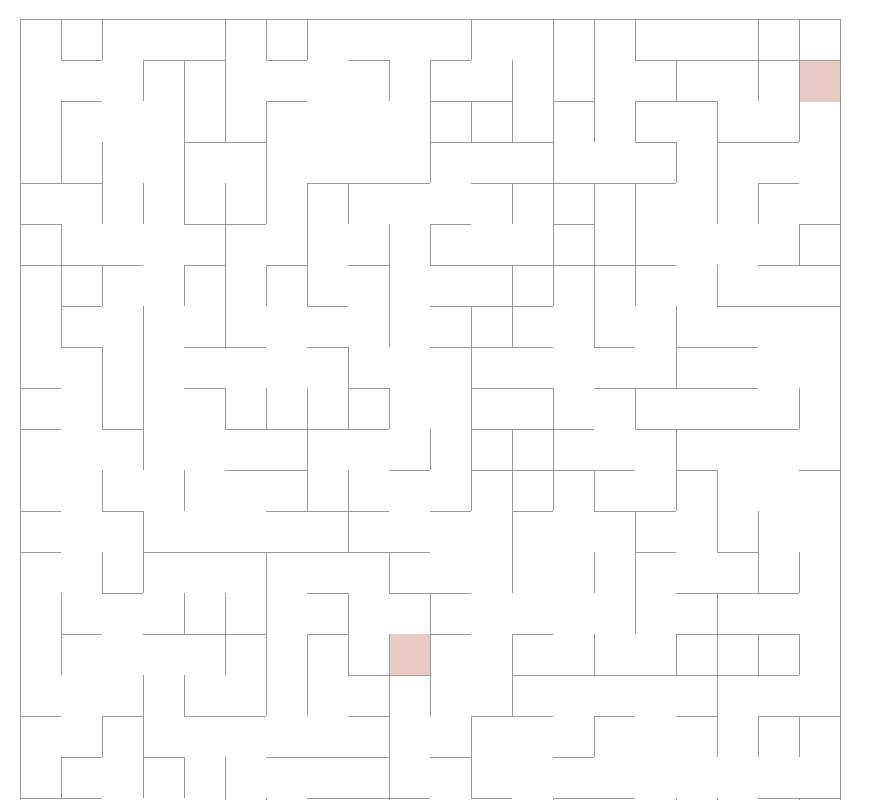
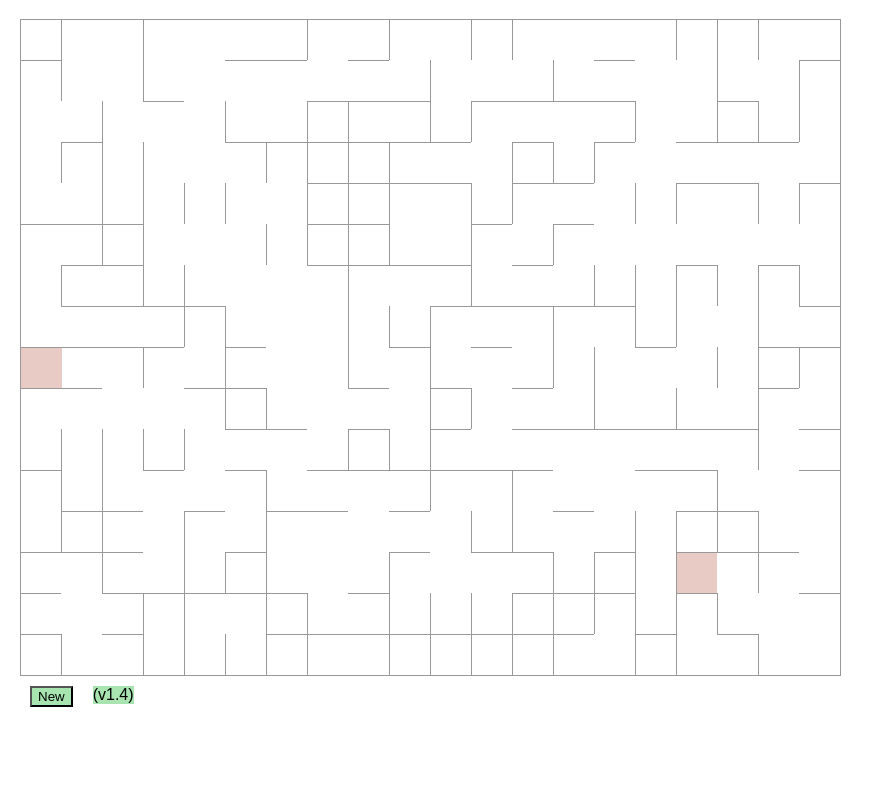
Before and after one commit to paulcb/mazeapp, a React (Create React App) app: page / in a window 1280 px wide. Shown: the whole page, without its empty margins (0-884 px from the left). Built offline with nearby package versions, Linux system fonts and the light colour scheme.

Commit message:
start new map

```diff
--- a/src/App.js
+++ b/src/App.js
@@ -1,17 +1,50 @@
 import { AppData } from "./globals";
+import Maze from './maze.js'
 
 import React, { useEffect, useState } from 'react';
 // import { testMaze } from './maze-test.js';
 import Board from './Board.js';
 
+const isMobile = /Android|webOS|iPhone|iPad|iPod|BlackBerry|IEMobile|Opera Mini/i.test(navigator.userAgent);
+
 export default function App() {
 
+  const [reset, setReset] = useState(0);
+
   useEffect(() => {
+    if (reset) {
+      AppData.data.winState = false;
+      for (let [key, value] of AppData.data.path) {
+        value.style.backgroundColor = "#fff";
+        value.className = `square`;
+      }
+      AppData.data.path.clear();
+      AppData.data.lastElement = null;
+      AppData.data.lastMapKey = null;
+      if (isMobile) {
+        AppData.data.maze = new Maze(null, 12, 6);
+        AppData.data.maze.init();
+      } else {
+        AppData.data.maze = new Maze(null, 16, 20);
+        AppData.data.maze.init();
+      }
+
+    }
+    setReset(0);
   });
+
+  function onClick() {
+    setReset(1);
+  }
 
   return (
     <>
-      <Board />
+      <Board reset={reset} />
+      {/* <Controls></Controls> */}
+      <div style={{ float: "left" }}>
+        <button className="controls" onClick={onClick}> New </button>
+        <p className="controls">(v1.4)</p>
+      </div>
     </>
   );
 }
--- a/src/Board.js
+++ b/src/Board.js
@@ -1,8 +1,9 @@
 import { AppData } from "./globals";
-import { useEffect } from "react";
+import { useEffect, useState } from "react";
 import Square from './Square.js';
 
-export default function Board() {
+export default function Board({ resetUpdate }) {
+    const [reset, setReset] = useState(0);
 
     function squareEvent(element) {
         if (AppData.data.lastMapKey == null) {
@@ -48,7 +49,7 @@ export default function Board() {
         AppData.data.lastElement = element;
     }
 
-    function onTouchStart(event) { console.log("onTouchStart", event.touches); }
+    // function onTouchStart(event) { console.log("onTouchStart", event.touches); }
 
     function onTouchMove(event) {
         const x = event.touches[0].clientX;
@@ -64,26 +65,57 @@ export default function Board() {
         squareEvent(event.target);
     }
 
-    function onTouchEnd(event) { console.log("onTouchEnd", event.touches); }
+    // function onTouchEnd(event) { console.log("onTouchEnd", event.touches); }
 
     useEffect(() => {
+        // console.log("reset", reset);
+        setReset(resetUpdate);
     }, []);
+
+    function blink(mapKey) {
+        if (AppData.data.maze.maxPath.source == mapKey && !AppData.data.winState) {
+            return AppData.constants.blinkClass;
+        }
+        return "";
+
+    }
+
+    function color(mapKey) {
+        if (AppData.data.maze.maxPath.dest == mapKey && !AppData.data.winState) {
+            return AppData.constants.pathColor;
+        }
+
+        if (AppData.data.maze.maxPath.source == mapKey && !AppData.data.winState) {
+            return AppData.constants.pathColor;
+        }
+
+        return "#fff";
+    }
 
     return (
         <>
-            <div style={{ touchAction: 'none', position: 'fixed' }}
-                onTouchStart={onTouchStart}
+            <div
+                // onTouchStart={onTouchStart}
                 onTouchMove={onTouchMove}
-                onTouchEnd={onTouchEnd}
+                // onTouchEnd={onTouchEnd}
                 onMouseMove={onMouseMove}
             >
                 {AppData.data.maze.board.map((row, i) => (
                     <div key={i} className="board-row">
-                        {row.map((borders, j) => <Square key={borders.key} borders={borders} mapKey={`${i} ${j}`} />)}
+                        {row.map((borders, j) =>
+                            <Square
+                                key={borders.key}
+                                borders={borders}
+                                mapKey={`${i} ${j}`}
+                                blink={blink(borders.key)}
+                                color={color(borders.key)}
+                            />
+                        )
+                        }
                     </div>
                 ))}
-                a maze game (v1.2)
             </div>
+
         </>
     );
 }
--- a/src/Square.js
+++ b/src/Square.js
@@ -2,22 +2,11 @@ import { AppData } from "./globals";
 import { useState } from 'react';
 import { useEffect } from "react";
 
-export default function Square({ borders, mapKey }) {
-    const [color, setColor] = useState(null);
-    const [blink, setBlink] = useState("");
+export default function Square({ borders, mapKey, blink, color }) {
+    useEffect(() => {
 
-    useEffect(() => {
-        setColor("#fff");
-
-        if (AppData.data.maze.maxPath.source == mapKey && !AppData.data.winState) {
-            setColor(AppData.constants.pathColor);
-            setBlink(AppData.constants.blinkClass);
-        }
-
-        if (AppData.data.maze.maxPath.dest == mapKey && !AppData.data.winState) {
-            setColor(AppData.constants.pathColor);
-        }
     }, []);
+    // console.log("Square render", mapKey, color, blink);
     return (
         <>
             <div
--- a/src/index.js
+++ b/src/index.js
@@ -1,5 +1,5 @@
 import { AppData } from "./globals";
-import { testMaze12x6, testMaze20x20 } from "./maze-test.js";
+import { testMaze12x6, testMaze16x20 } from "./maze-test.js";
 import Maze from './maze.js'
 
 import React, { StrictMode } from "react";
@@ -8,7 +8,7 @@ import "./styles.css";
 
 import App from "./App";
 
-const loadData = false;
+const loadData = true;
 const isMobile = /Android|webOS|iPhone|iPad|iPod|BlackBerry|IEMobile|Opera Mini/i.test(navigator.userAgent);
 if (isMobile) {
   if (loadData) {
@@ -20,10 +20,10 @@ if (isMobile) {
   }
 } else {
   if (loadData) {
-    AppData.data.maze = new Maze(testMaze20x20);
+    AppData.data.maze = new Maze(testMaze16x20);
   }
   else {
-    AppData.data.maze = new Maze(null, 20, 20);
+    AppData.data.maze = new Maze(null, 16, 20);
     AppData.data.maze.init();
   }
 }
--- a/src/maze.js
+++ b/src/maze.js
@@ -201,9 +201,7 @@ export default class Maze {
             if (lsp.distance < maxPath.distance) {
                 lsp = maxPath;
             }
-            // console.log("lsp", lsp[0], lsp[1], lsp[2]);
         }
-        console.log("lsp", lsp);
         const maxPath = this.breadthFirstSearch(lsp.source, lsp.dest);
         this.maxPath = maxPath;
 
@@ -353,7 +351,7 @@ export default class Maze {
 
         }
         data.push(nodes);
-        console.log("data", JSON.stringify(data));
+        // console.log("data", JSON.stringify(data));
     }
 
 }
--- a/src/styles.css
+++ b/src/styles.css
@@ -56,11 +56,23 @@ body {
   padding: 0;
 }
 
+.controls {
+  background: #a8e4b0;
+  float: left;
+  /* border: 1px solid #999; */
+  /* font-size: 16px; */
+  /* font-weight: bold; */
+  /* line-height: 34px; */
+  margin: 10px;
+  /* padding: 2; */
+  /* text-align: center; */
+}
+
 .square {
   background: #a8e4b0;
   border: 1px solid #999;
   float: left;
-  font-size: 24px;
+  font-size: 16px;
   font-weight: bold;
   line-height: 34px;
   height: 42px;
@@ -77,6 +89,7 @@ body {
 .board-row:after {
   clear: both;
   content: '';
+  float: left;
   /* display: table; */
 }
 
```
Also changed, not shown: src/maze-test.js.
